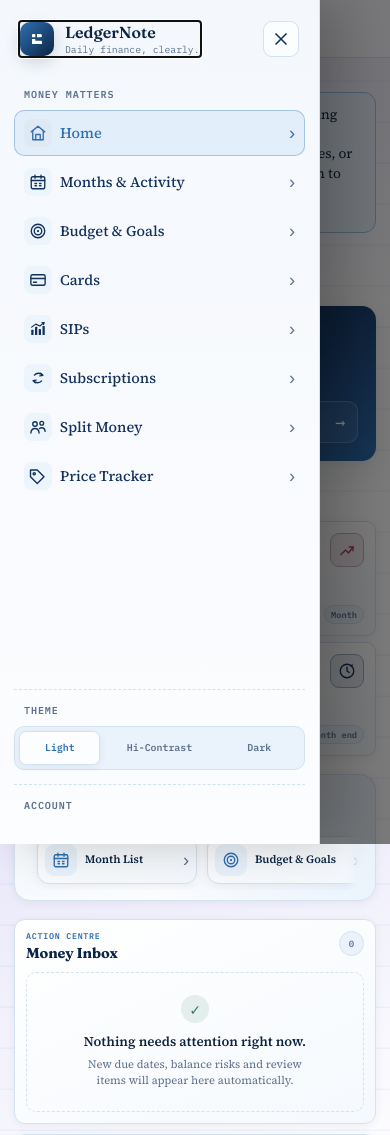
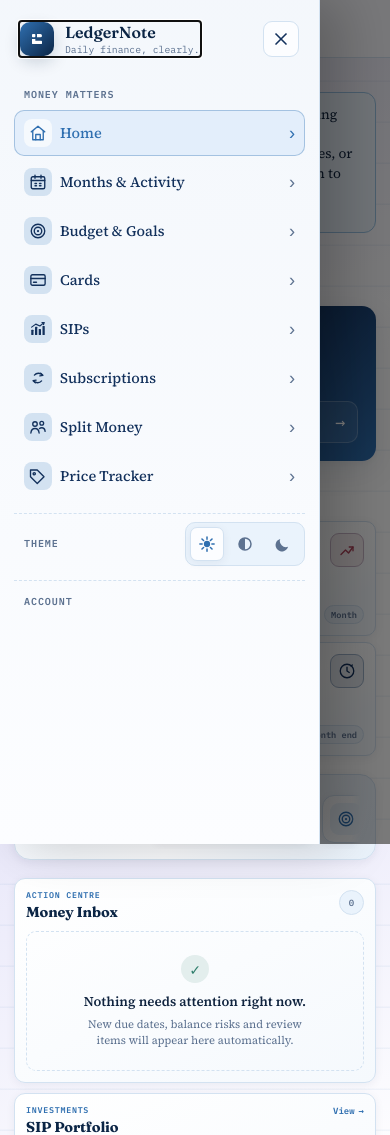
Before and after one commit to Abhishek-Sarkar-2000/manage-your-money, a Flask app: page / in a window 390 px wide, after a click that opens the changed part. Shown: the top 1135 px of the page. Run offline with Flask 3, Linux system fonts and the light colour scheme; some libraries are stand-ins or nearby versions.

Commit message:
Updated a few UI elements in dashboard and sidepanel

```diff
--- a/static/css/app-shell.css
+++ b/static/css/app-shell.css
@@ -206,11 +206,11 @@
   place-items: center;
 
   border-radius: 8px;
-  background: color-mix(in srgb, var(--ice) 85%, transparent);
+  background: var(--hair);
 }
 
 .sidebar-link.active .sidebar-link-icon {
-  background: color-mix(in srgb, var(--blue) 14%, var(--paper));
+  background: var(--ice-2);
 }
 
 .sidebar-link-icon svg {
@@ -242,8 +242,7 @@
 }
 
 .sidebar-spacer {
-  flex: 1 1 auto;
-  min-height: 18px;
+  display: none;
 }
 
 /* ---------- Theme ---------- */
@@ -251,14 +250,24 @@
 .sidebar-theme {
   padding-top: 8px;
   border-top: 1px dashed var(--hair);
+  display: flex;
+  align-items: center;
+  justify-content: space-between;
+  gap: 10px;
+}
+
+.sidebar-theme-label {
+  flex: 0 0 auto;
+  padding: 0 0 0 10px;
 }
 
 .sidebar-theme-grid {
+  flex: 0 0 auto;
   display: grid;
-  grid-template-columns: 1fr 1.35fr 1fr;
+  grid-template-columns: repeat(3, 34px);
   gap: 4px;
 
-  margin-top: 3px;
+  margin-top: 0;
   padding: 4px;
 
   border: 1px solid var(--hair);
@@ -268,17 +277,18 @@
 
 .sidebar-theme-grid button {
   min-width: 0;
+  width: 34px;
   min-height: 34px;
-  padding: 5px 6px;
+  padding: 5px;
+
+  display: flex;
+  align-items: center;
+  justify-content: center;
 
   border: 1px solid transparent;
   border-radius: 7px;
   background: transparent;
   color: var(--muted);
-
-  font-family: 'IBM Plex Mono', monospace;
-  font-size: 0.62rem;
-  font-weight: 600;
 
   cursor: pointer;
   transition:
@@ -299,6 +309,12 @@
   height: 17px;
 }
 
+.sidebar-theme-grid button svg {
+  display: block;
+  width: 18px;
+  height: 18px;
+}
+
 .sidebar-theme-grid button:hover {
   color: var(--blue);
   background: var(--paper);
--- a/static/css/components.css
+++ b/static/css/components.css
@@ -228,7 +228,6 @@
   z-index: 10;
 }
 
-@media (max-width: 960px) {
 .scroll-wrapper > .can-scroll-right {
   mask-image: linear-gradient(to right, black 94%, transparent 98%);
   -webkit-mask-image: linear-gradient(to right, black 94%, transparent 98%);
@@ -254,7 +253,6 @@
     black 94%,
     transparent 98%
   );
-  }
 }
 
 .scroll-track {
--- a/static/css/views/home.css
+++ b/static/css/views/home.css
@@ -653,8 +653,6 @@
   }
 
   .dashboard-money-matters-header {
-    flex-direction: column;
-    align-items: stretch;
     gap: 8px;
   }
 
@@ -673,6 +671,14 @@
     flex-basis: 160px;
     padding: 7px 7px;
     gap: 8px;
+  }
+
+  .dashboard-money-matters-header {
+    gap: 2px;
+  }
+
+  .dashboard-money-matters-header h3{
+    font-size: 0.92rem;
   }
 
   .money-matters-link-label {
--- a/templates/base.html
+++ b/templates/base.html
@@ -251,7 +251,7 @@
         <div class="sidebar-spacer"></div>
 
         <section class="sidebar-theme" aria-labelledby="sidebar-theme-title">
-          <div class="sidebar-section-label" id="sidebar-theme-title">
+          <div class="sidebar-section-label sidebar-theme-label" id="sidebar-theme-title">
             Theme
           </div>
 
@@ -261,37 +261,23 @@
             aria-label="Choose application theme"
           >
             <button data-theme-btn="default" type="button" aria-label="Light theme" title="Light">
-              <span class="sidebar-theme-icon" aria-hidden="true">
-                <svg viewBox="0 0 24 24">
+              <svg viewBox="0 0 24 24" aria-hidden="true">
                 <circle cx="12" cy="12" r="4.2" fill="currentColor"></circle>
                 <path d="M12 2.5v3M12 18.5v3M2.5 12h3M18.5 12h3M5.3 5.3l2.1 2.1M16.6 16.6l2.1 2.1M18.7 5.3l-2.1 2.1M7.4 16.6l-2.1 2.1" fill="none" stroke="currentColor" stroke-width="2" stroke-linecap="round"></path>
               </svg>
-              </span>
-              <span class="sidebar-theme-label">Light</span>
             </button>
 
             <button data-theme-btn="hi-contrast" type="button" aria-label="High contrast theme" title="Hi-Contrast">
-              <span class="sidebar-theme-icon" aria-hidden="true">
-                <svg viewBox="0 0 24 24">
-                  <defs>
-                    <clipPath id="sidebar-contrast-left">
-                      <rect x="2" y="2" width="10" height="20"></rect>
-                    </clipPath>
-                  </defs>
-                  <circle cx="12" cy="12" r="8" fill="currentColor" clip-path="url(#sidebar-contrast-left)"></circle>
+              <svg viewBox="0 0 24 24" aria-hidden="true">
+                <path d="M12 4a8 8 0 0 0 0 16Z" fill="currentColor"></path>
                 <circle cx="12" cy="12" r="8" fill="none" stroke="currentColor" stroke-width="2"></circle>
               </svg>
-              </span>
-              <span class="sidebar-theme-label">Hi-Contrast</span>
             </button>
 
             <button data-theme-btn="dark" type="button" aria-label="Dark theme" title="Dark">
-              <span class="sidebar-theme-icon" aria-hidden="true">
-                <svg viewBox="0 0 24 24">
+              <svg viewBox="0 0 24 24" aria-hidden="true">
                 <path d="M18.8 15.7A8.2 8.2 0 0 1 8.3 5.2 8.5 8.5 0 1 0 18.8 15.7Z" fill="currentColor"></path>
               </svg>
-              </span>
-              <span class="sidebar-theme-label">Dark</span>
             </button>
           </div>
         </section>
```
Also changed, not shown: other parts of static/css/app-shell.css (+23 -26 lines). Lines whose indentation alone changed are shown as unchanged.
